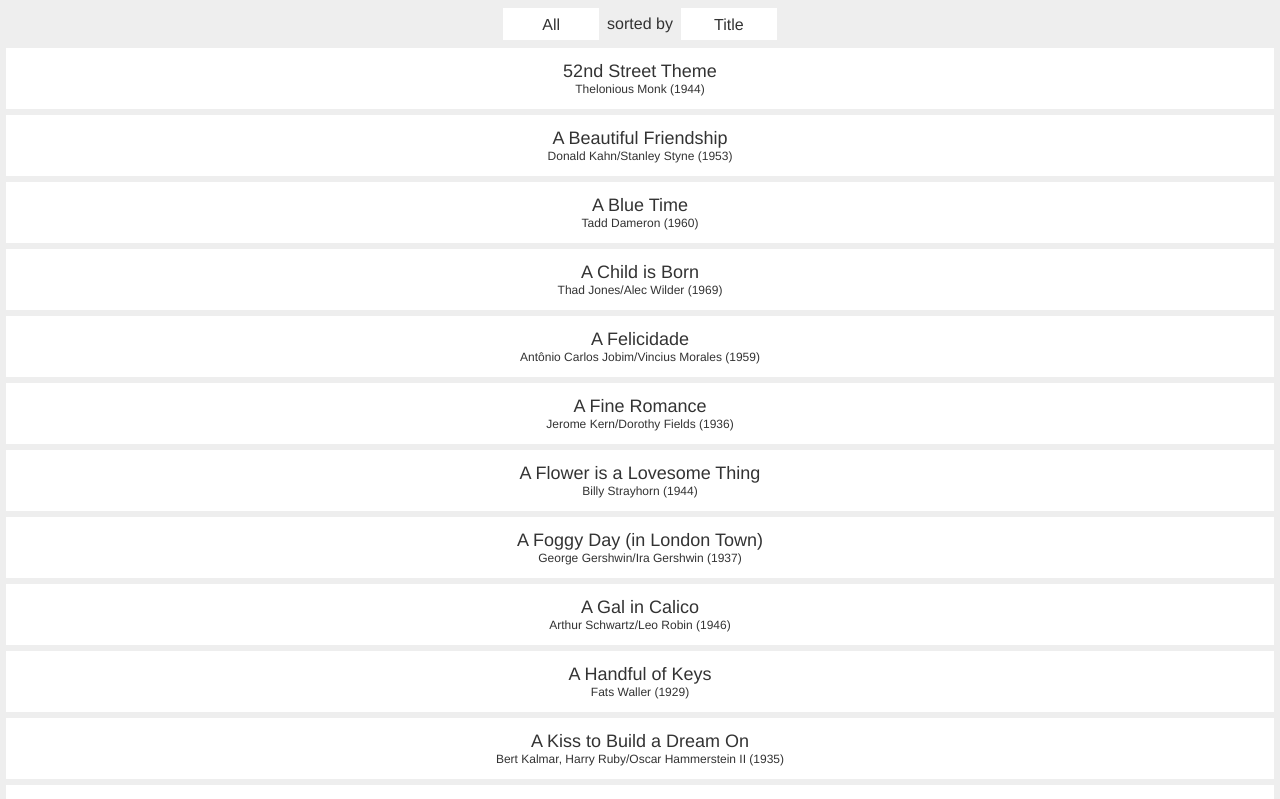
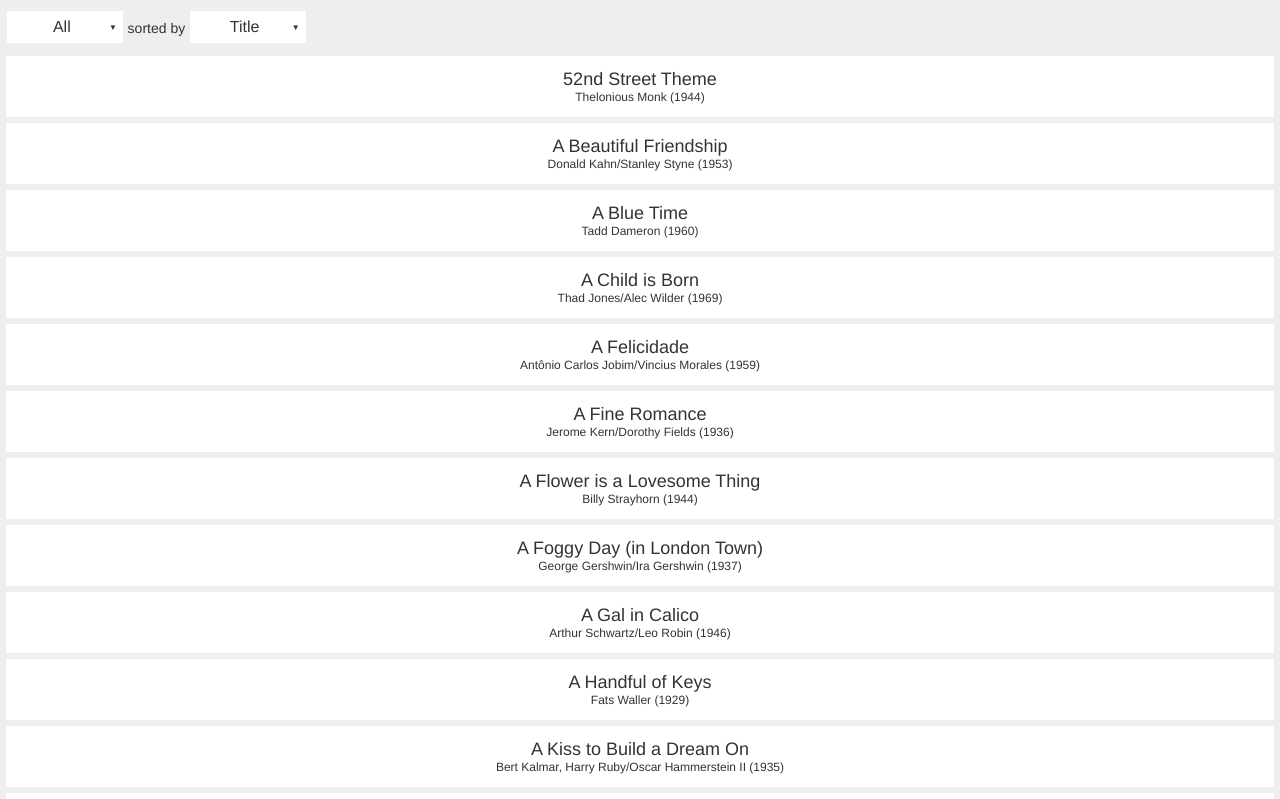
Before and after one commit to thomasmcevoy/tunes-svelte, a Svelte app: page / in a window 1280 px wide. Shown: the top 799 px of the page. Built offline with nearby package versions, Linux system fonts and the light colour scheme.

Commit message:
clean up ui

```diff
--- a/public/global.css
+++ b/public/global.css
@@ -1,7 +1,3 @@
-* {
-  box-sizing: border-box;
-}
-
 html, body {
 	position: relative;
 	width: 100%;
--- a/src/App.svelte
+++ b/src/App.svelte
@@ -24,9 +24,12 @@
 </script>
 
 <header>
-  <DropMenu items={FILTERS} currentItem={currentFilter} setItem={setFilter} />
+  <DropMenu
+    items={FILTERS}
+    currentItem={currentFilter}
+    setCurrent={setFilter} />
   <span>sorted by</span>
-  <DropMenu items={SORTS} currentItem={currentSort} setItem={setSort} />
+  <DropMenu items={SORTS} currentItem={currentSort} setCurrent={setSort} />
 </header>
 <main>
   <ul>
@@ -46,25 +49,26 @@
     position: fixed;
     top: 0;
     left: 0;
-    width: 100%;
-    height: 3em;
+    width: calc(100% - 0.5em);
+    height: 2.5em;
     margin: 0;
-    padding: 0.5em;
+    padding: 0.5em 0.25em;
     display: flex;
-    justify-content: center;
     background-color: inherit;
     text-align: top;
     z-index: 5;
   }
 
   span {
-    padding: 0 0.5em;
-    height: 2em;
-    line-height: 2em;
+    padding: 0 0.1rem;
+    height: 2.5rem;
+    line-height: 2.5rem;
+    font-size: 0.875em;
+    font-weight: 100;
   }
 
   main {
-    margin: 3em auto 0;
+    margin: 3.5em auto 0;
     padding: 0;
   }
 
--- a/src/DropMenu.svelte
+++ b/src/DropMenu.svelte
@@ -1,6 +1,6 @@
 <script>
   export let items;
-  export let setItem;
+  export let setCurrent;
   export let currentItem;
   export let isVisible = false;
 
@@ -8,14 +8,16 @@
     isVisible = !isVisible;
   }
 
-  export function handleClick(newValue) {
-    setItem(newValue);
+  export function handleClick(item) {
+    setCurrent(item);
     toggleVisibility();
   }
 </script>
 
-<div class="container">
-  <div class="current item" on:click={toggleVisibility}>{currentItem}</div>
+<div class="container" style="height: {isVisible ? 2 * items.length : 2}em">
+  <div class="current item" on:click={toggleVisibility}>
+    <span>{currentItem}</span>
+  </div>
   <div class="drop-menu {isVisible ? '' : 'isHidden'}">
     {#each items as item}
       {#if item !== currentItem}
@@ -26,19 +28,20 @@
 </div>
 
 <style>
-  .drop-menu {
-    border: thin solid #eee;
-    border-top: thin solid white;
+  .container {
+    width: 7.25em;
+    border: medium solid #eee;
+    background-color: white;
   }
+
   .isHidden {
     display: none;
   }
 
   .item {
+    display: block;
     height: 2em;
-    width: 6em;
     line-height: 2em;
-    background-color: white;
     user-select: none;
   }
   .item:hover {
@@ -46,6 +49,18 @@
   }
 
   .current.item {
-    border: solid thin white;
+    position: relative;
+  }
+  .current.item::after {
+    font-size: 0.5em;
+    content: "▼";
+    position: absolute;
+    right: 0.75em;
+    top: 0.1em;
+  }
+
+  span {
+    position: relative;
+    left: -0.2em;
   }
 </style>
```
